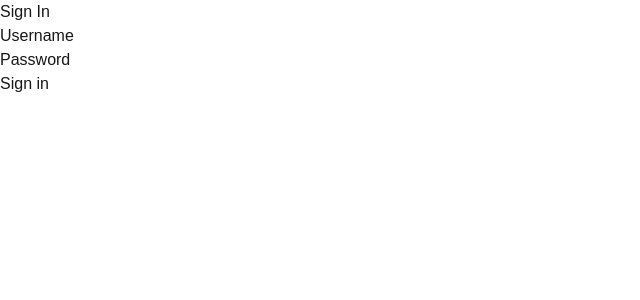
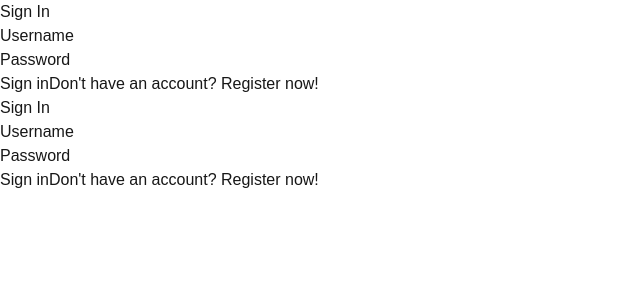
Before and after one commit to GuiValenteMM2/workout-tracker-reborn, a Next.js app: page /ui/sign-form in a window 1280 px wide. Shown: the top 300 px of the page, without its empty margins (0-640 px from the left). Built offline with nearby package versions, Linux system fonts and the light colour scheme.

Commit message:
[created a way to sign in and sign up, need to finish

```diff
--- a/src/app/ui/sign-form/page.tsx
+++ b/src/app/ui/sign-form/page.tsx
@@ -2,14 +2,16 @@
 
 import { userService } from '@/app/lib/service/userService';
 import { useState } from 'react';
-import SignIn from './signin';
+import SignIn from './signIn';
+import { User } from '@/app/lib/entities/User';
 
-export default function login() {
+export default function Login() {
 
     const [usernameValue, setUnValue] = useState("");
     const [passwordValue, setPwdValue] = useState("");
+    const [isRegistered, setIsRegistered] = useState(false);
 
-    function signIn() {
+    function signUp() {
         userService.saveUser({
             id: userService.arrayLength(),
             username: usernameValue,
@@ -19,9 +21,20 @@ export default function login() {
         console.log(userService.getUsers());
     }
 
+    function signIn(): boolean {
+        const user = {
+            username: usernameValue,
+            password: passwordValue
+        }
+        const arr = userService.getUsers().filter(registeredUser => registeredUser.username === user.username && registeredUser.password === user.password);
+        if (arr.length > 0) return true;
+        return false;
+    }
+
     return (
         <>
-            <SignIn usernameHandler={(e) => setUnValue(e.target.value)} passwordHandler={(e) => setPwdValue(e.target.value)} submitHandler={signIn}/>
+            <SignIn usernameHandler={(e) => setUnValue(e.target.value)} passwordHandler={(e) => setPwdValue(e.target.value)} submitHandler={signIn} show={'inline'}/>
+            <SignIn usernameHandler={(e) => setUnValue(e.target.value)} passwordHandler={(e) => setPwdValue(e.target.value)} submitHandler={signUp} show={'hidden'}/>
         </>
     )
 }
--- a/src/app/ui/sign-form/signIn.tsx
+++ b/src/app/ui/sign-form/signIn.tsx
@@ -1,13 +1,14 @@
 type SignProps = {
     passwordHandler: (e: any) => void,
     usernameHandler: (e: any) => void,
-    submitHandler: (e: any) => void
+    submitHandler: (e: any) => void,
+    show: String
 }
 
-export default function SignIn({passwordHandler, usernameHandler, submitHandler}: SignProps) {
+export default function SignIn({passwordHandler, usernameHandler, submitHandler, show}: SignProps) {
     return (
         <>
-            <div className='flex justify-center items-center h-screen flex-col'>
+            <div className={`flex justify-center items-center h-screen flex-col ${show}`}>
                 <h1 className='font-bold text-2xl mb-16'>Sign In</h1>
                 <form className='max-w-sm mx-auto'>
                     <div className='mb-5'>
@@ -21,8 +22,9 @@ export default function SignIn({passwordHandler, usernameHandler, submitHandler}
                         <input type="password" name="password" id="password" className='bg-gray-50 border border-gray-300 text-gray-900 text-sm rounded-lg focus:ring-blue-500 focus:border-blue-500 block w-full p-2.5 dark:bg-gray-700 dark:border-gray-600 dark:placeholder-gray-400 dark:text-white dark:focus:ring-blue-500 dark:focus:border-blue-500'
                         onChange={passwordHandler}/>
                     </div>
-                    <input className='text-white mt-8 bg-red-700 hover:bg-red-800 focus:ring-4 focus:outline-none focus:ring-red-300 font-medium rounded-lg text-sm w-full sm:w-auto px-5 py-2.5 text-center dark:bg-red-400 dark:hover:bg-red-200 dark:focus:ring-red-100'
+                    <input className='mr-4 text-white mt-8 bg-red-700 hover:bg-red-800 focus:ring-4 focus:outline-none cursor-pointer focus:ring-red-300 font-medium rounded-lg text-sm w-full sm:w-auto px-5 py-2.5 text-center dark:bg-red-400 dark:hover:bg-red-200 dark:focus:ring-red-100'
                     type="button" value="Sign in" onClick={submitHandler}/>
+                    <button onClick={() => console.log("Chama")}>Don't have an account? Register now!</button>
                 </form>
             </div>
         </>
```
